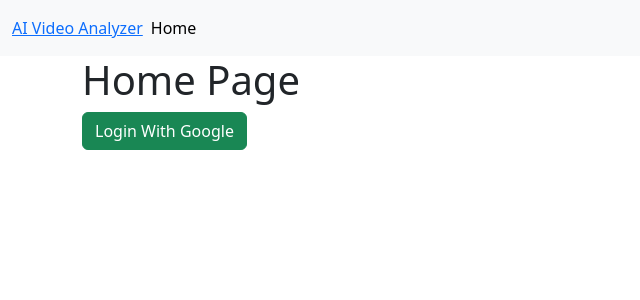
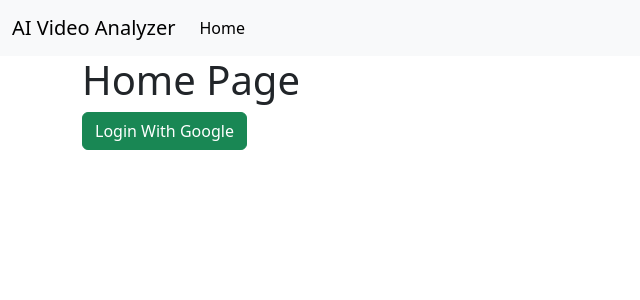
Before and after one commit to phptuts/frontend, a React (Vite) app: page / in a window 1280 px wide. Shown: the top 300 px of the page, without its empty margins (0-640 px from the left). Built offline with nearby package versions, Linux system fonts and the light colour scheme; no server answers.

Commit message:
Fixed logo

```diff
--- a/src/components/Nav.jsx
+++ b/src/components/Nav.jsx
@@ -11,7 +11,7 @@ const Nav = () => {
   return (
     <nav className="navbar navbar-expand-lg bg-body-tertiary">
       <div className="container-fluid">
-        <NavLink to="/">AI Video Analyzer</NavLink>
+        <NavLink className="navbar-brand" to="/">AI Video Analyzer</NavLink>
         <button
           className="navbar-toggler"
           type="button"
```
